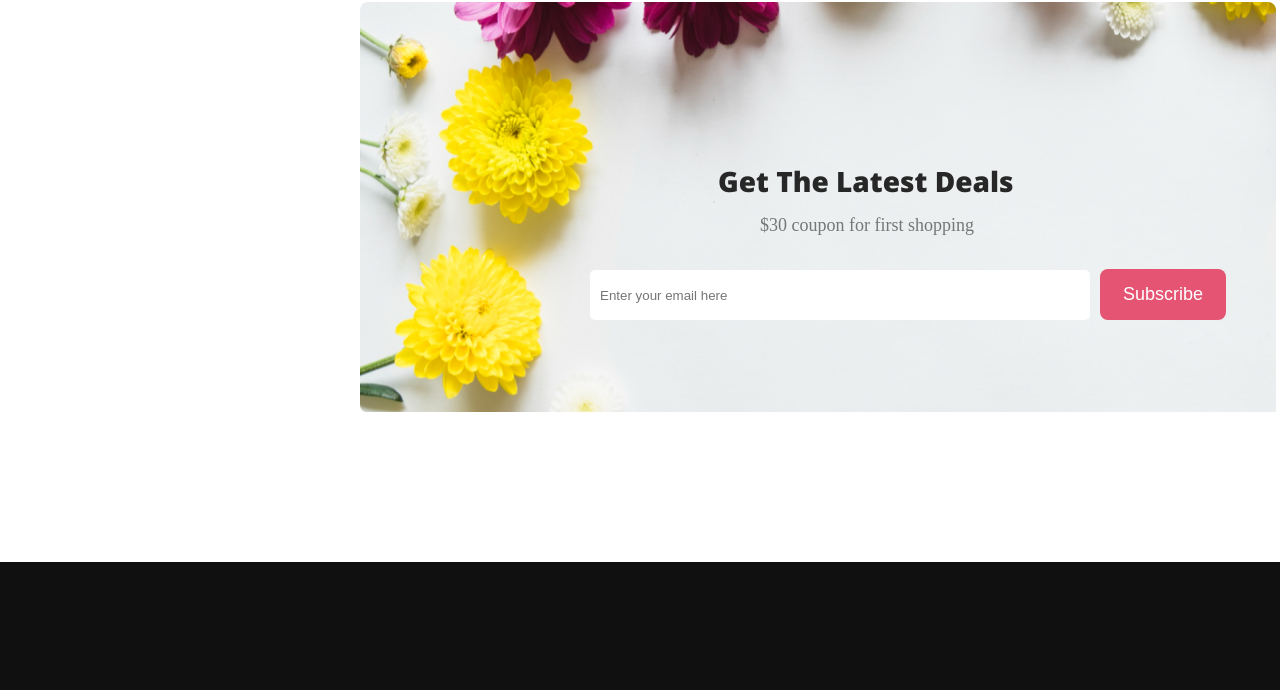
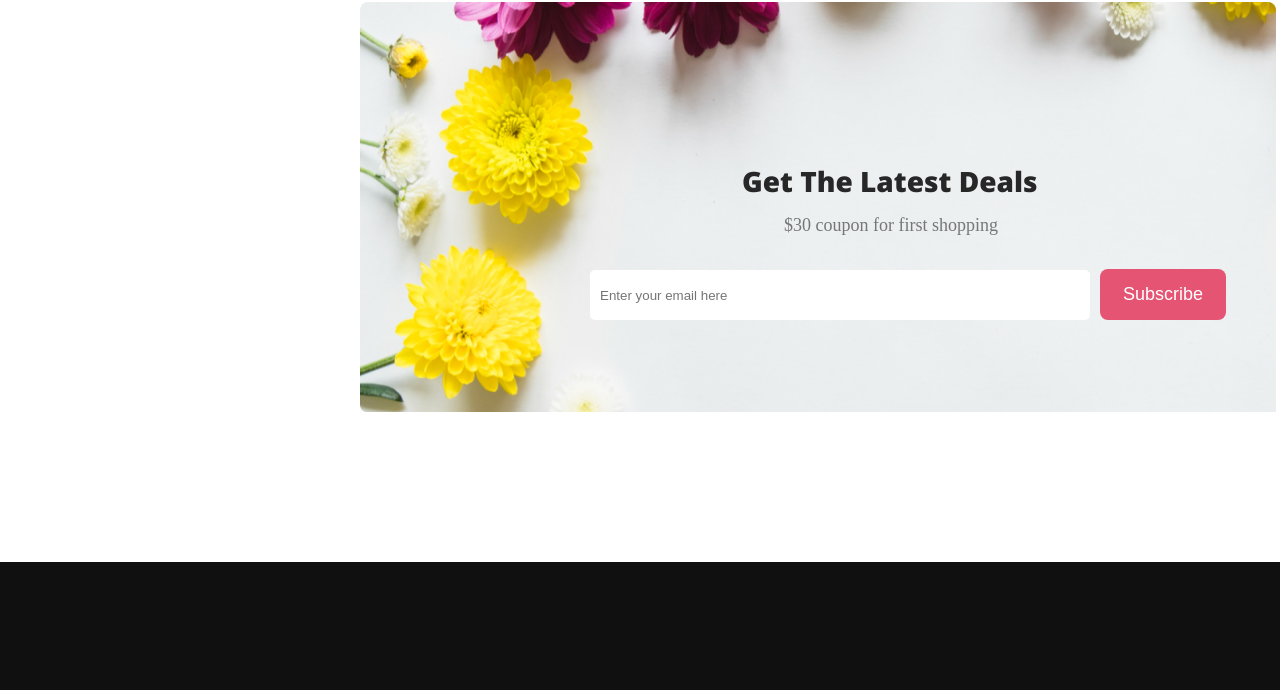
Before and after one commit to MD-Sabbir-Hosain-Rafi99/assignment-flower-shop, a plain HTML site: page index.html in a window 1280 px wide. Shown: the part 2788-3478 px from the top of the page. Drawn offline with nearby package versions, Linux system fonts and the light colour scheme.

Commit message:
Updated the latest deal section v2

```diff
--- a/style.css
+++ b/style.css
@@ -267,7 +267,9 @@ span {
     padding: 15px 23px;
     font-size: 18px;
 }
-
+.latest-deal-text{
+    margin-left: 24px;
+}
 /* Footer Section Style */
 
 .ftr-main {
```
